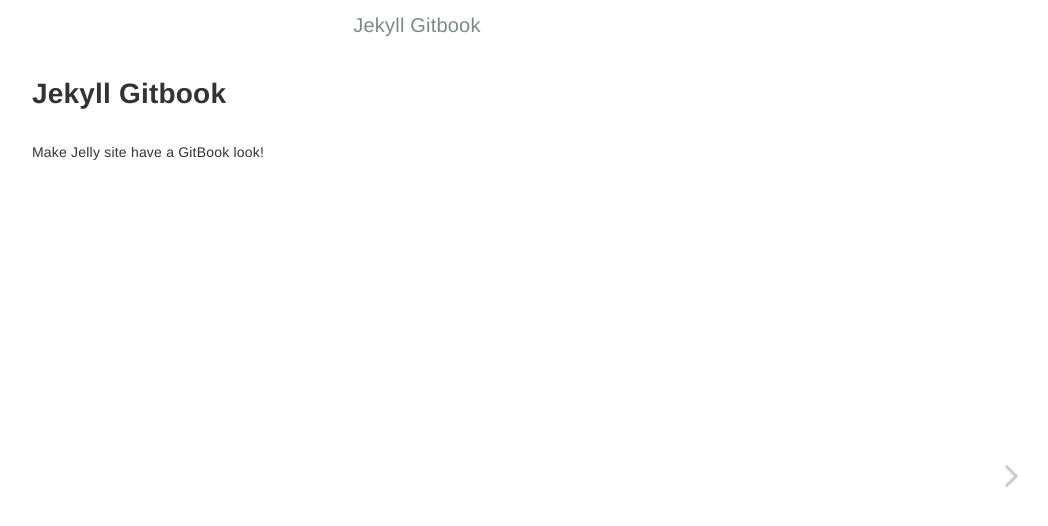
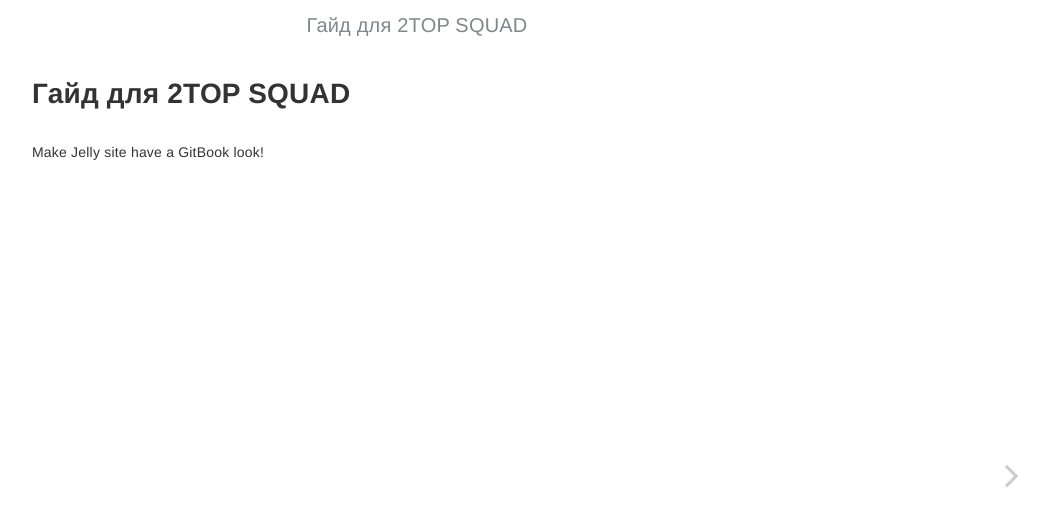
Before and after one commit to jekaio/jekaio.github.io, a Jekyll site: the page built from index.md, in a window 1280 px wide. Shown: the top 526 px of the page, without its empty margins (223-1271 px from the left). Built offline with Jekyll 4.4.1, drawn with Linux system fonts in a browser that asks for light colours.

Commit message:
Update _config.yml

```diff
--- a/_config.yml
+++ b/_config.yml
@@ -1,10 +1,10 @@
 # Configurations
-title:            Jekyll Gitbook
-longtitle:        Jekyll Gitbook
+title:            Гайд для 2TOP SQUAD
+longtitle:        Гайд для 2TOP SQUAD
 author:           jeka_io
 email:            sighingnow@gmail.com
 description: >
-  Build Jekyll site with the GitBook style.
+  Гайд для 2TOP SQUAD
 
 version:          1.0
 gitbook_version:  3.2.3
```
